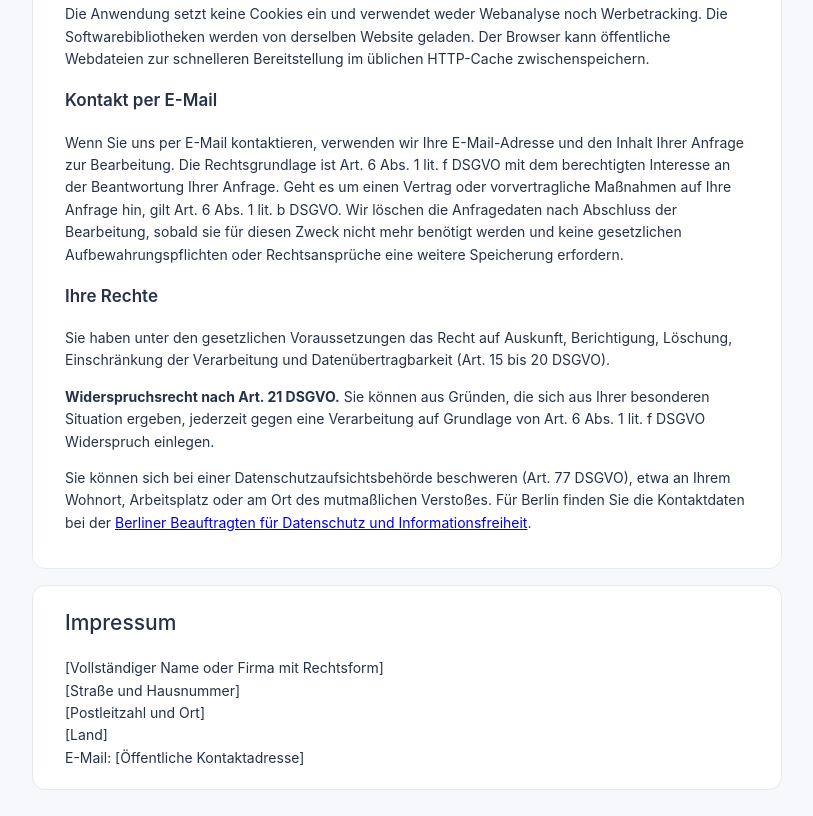
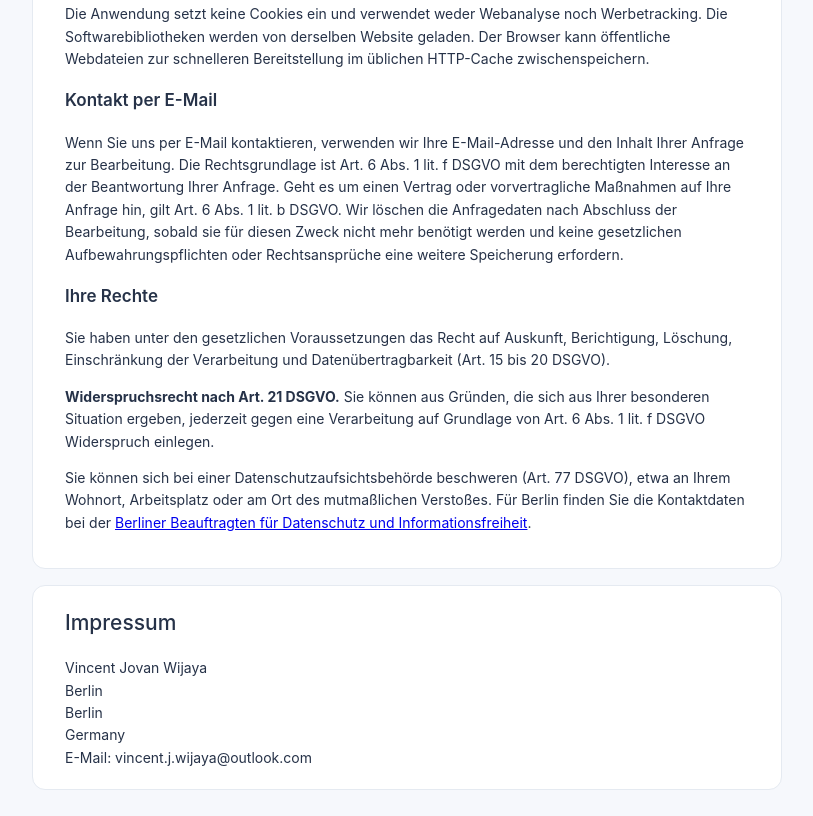
Before and after one commit to vincentjov/curve_analyzer, a plain HTML site: page rechtliches.html in a window 1280 px wide. Shown: the part 808-1624 px from the top of the page, without its empty margins (233-1046 px from the left). Drawn offline with Linux system fonts and the light colour scheme.

Commit message:
impressum + wijaa fixed

```diff
--- a/rechtliches.html
+++ b/rechtliches.html
@@ -44,11 +44,11 @@
       <h2 id="impressum-titel">Impressum</h2>
       <!-- Vor der Veröffentlichung durch die tatsächlichen Betreiberangaben ersetzen. -->
       <address>
-        [Vollständiger Name oder Firma mit Rechtsform]<br>
-        [Straße und Hausnummer]<br>
-        [Postleitzahl und Ort]<br>
-        [Land]<br>
-        E-Mail: [Öffentliche Kontaktadresse]
+        Vincent Jovan Wijaya<br>
+        Berlin<br>
+        Berlin<br>
+        Germany<br>
+        E-Mail: vincent.j.wijaya@outlook.com
       </address>
     </section>
   </main>
```
Also changed, not shown: index.html (+1 -1 lines).
